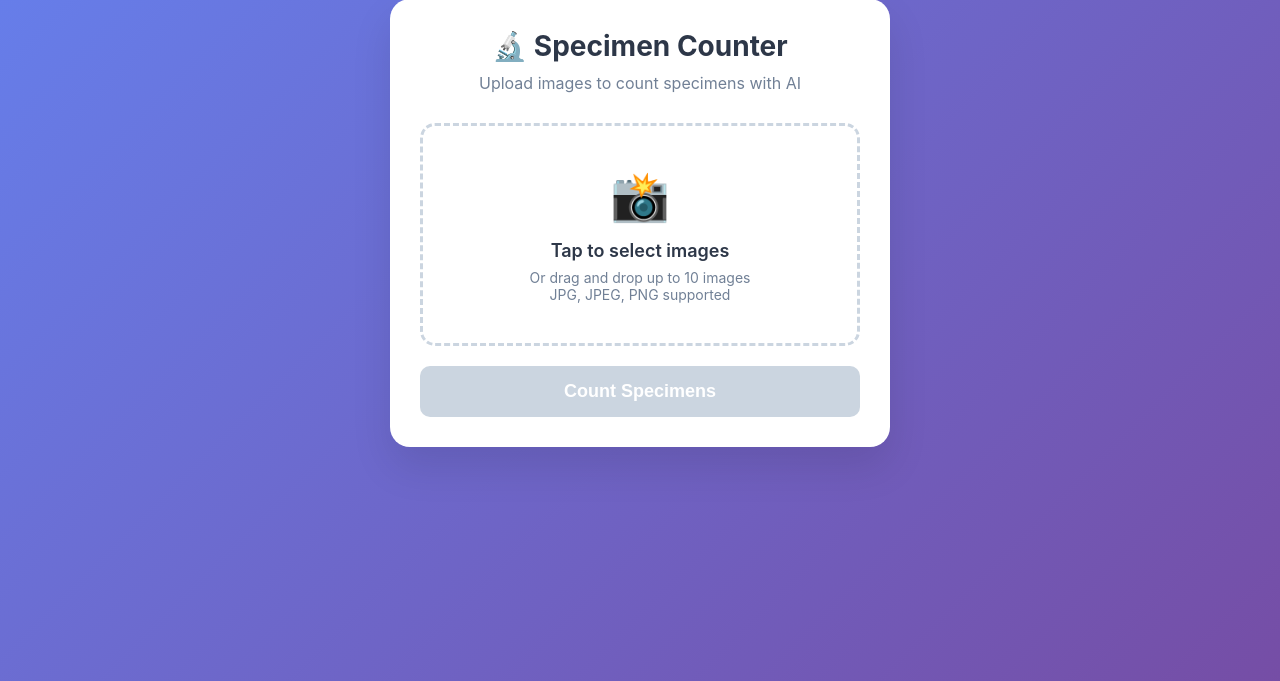
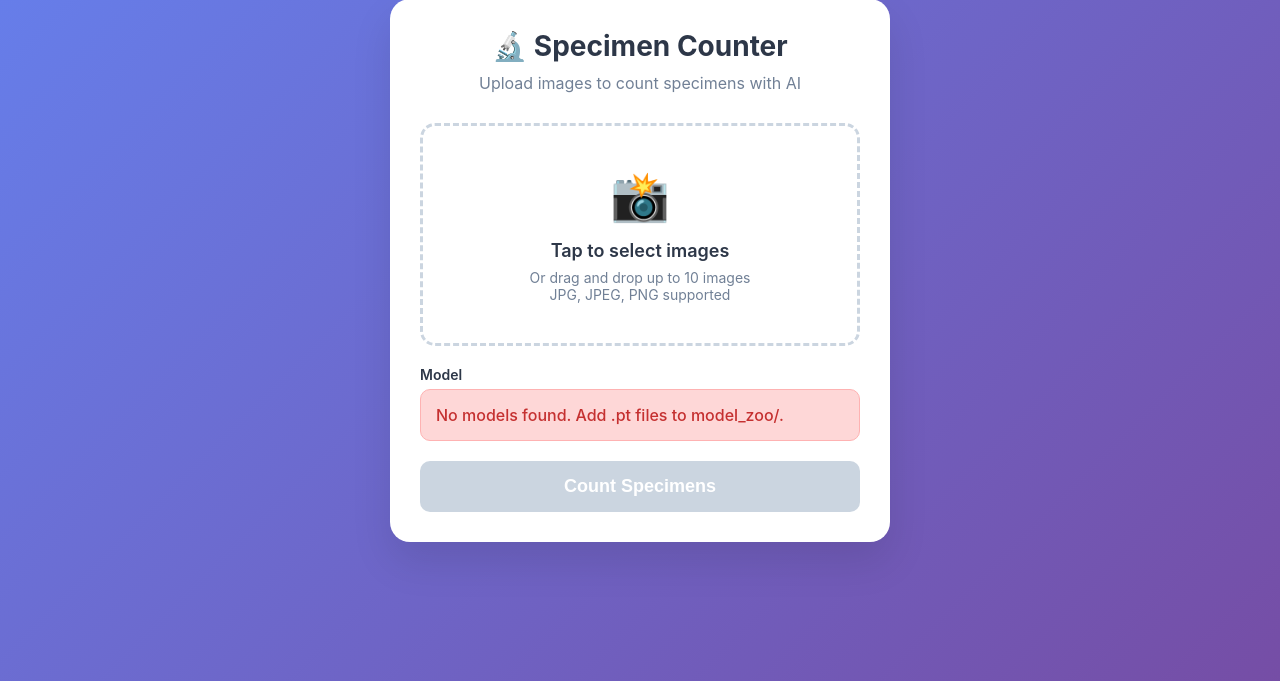
Before and after one commit to JackDanHollister/NHM_Specimen_Counter, a Flask app: page / in a window 1280 px wide. Shown: the part 21-702 px from the top of the page. Run offline with Flask 3, Linux system fonts and the light colour scheme.

Commit message:
feat(models): allow selecting models from model_zoo

```diff
--- a/app.py
+++ b/app.py
@@ -12,7 +12,7 @@ import zipfile
 import glob
 from pathlib import Path
 from datetime import datetime
-from flask import Flask, request, render_template, redirect, url_for, send_file, flash, jsonify
+from flask import Flask, request, render_template, redirect, url_for, send_file, flash, jsonify, session
 from werkzeug.utils import secure_filename
 
 app = Flask(__name__)
@@ -26,6 +26,19 @@ MAX_FILES = 10
 
 # Ensure upload directory exists
 os.makedirs(UPLOAD_FOLDER, exist_ok=True)
+
+# Model zoo directory for selectable models
+MODEL_ZOO_DIR = Path(__file__).resolve().parent / "model_zoo"
+MODEL_ZOO_DIR.mkdir(exist_ok=True)
+
+
+def get_available_models():
+    """Return list of available model paths."""
+    models = sorted(MODEL_ZOO_DIR.glob("*.pt"))
+    fallback = Path(__file__).resolve().parent / "best.pt"
+    if fallback.exists() and fallback not in models:
+        models.insert(0, fallback)
+    return [str(path) for path in models]
 
 def allowed_file(filename):
     """Check if file extension is allowed"""
@@ -78,13 +91,22 @@ def create_results_zip(results_folder):
 @app.route('/')
 def upload_page():
     """Main upload page"""
-    return render_template('upload.html')
+    model_paths = get_available_models()
+    models = [{'path': m, 'name': Path(m).name} for m in model_paths]
+    default_model = models[0]['path'] if models else ''
+    session['selected_model'] = default_model
+    return render_template('upload.html', models=models, default_model=default_model)
 
 @app.route('/upload', methods=['POST'])
 def upload_files():
     """Handle file uploads"""
     if 'files' not in request.files:
         flash('No files selected')
+        return redirect(request.url)
+
+    available_models = get_available_models()
+    if not available_models:
+        flash('No models available. Add .pt files to model_zoo/.')
         return redirect(request.url)
 
     files = request.files.getlist('files')
@@ -96,6 +118,12 @@ def upload_files():
     if len(files) > MAX_FILES:
         flash(f'Maximum {MAX_FILES} files allowed')
         return redirect(request.url)
+
+    # Persist selected model for processing step
+    selected_model = request.form.get('model_name', '').strip()
+    if selected_model not in available_models and available_models:
+        selected_model = available_models[0]
+    session['selected_model'] = selected_model
 
     # Clean up any old uploads first
     cleanup_old_uploads()
@@ -124,10 +152,22 @@ def process_images():
 def run_yolo():
     """Run the YOLO processing script"""
     try:
+        model_path = session.get('selected_model') or ''
+        available_models = get_available_models()
+        if not model_path and available_models:
+            model_path = available_models[0]
+        if model_path and model_path not in available_models:
+            model_path = available_models[0] if available_models else ''
+
+        if not model_path:
+            return jsonify({'status': 'error', 'message': 'No model available. Add .pt files to model_zoo/.'})
+
         # Run the existing YOLO script
         result = subprocess.run([
             '/usr/local/bin/python',
-            'run_count_specimens_with_counts.py'
+            'run_count_specimens_with_counts.py',
+            '--model-path',
+            model_path
         ],
         capture_output=True,
         text=True,
--- a/templates/upload.html
+++ b/templates/upload.html
@@ -102,6 +102,28 @@
             font-size: 14px;
         }
 
+        .model-select {
+            margin: 10px 0 20px;
+        }
+
+        .model-select label {
+            display: block;
+            margin-bottom: 6px;
+            color: #2d3748;
+            font-weight: 600;
+            font-size: 14px;
+        }
+
+        .model-select select {
+            width: 100%;
+            padding: 10px 12px;
+            border: 1px solid #cbd5e0;
+            border-radius: 10px;
+            font-size: 14px;
+            color: #2d3748;
+            background: #fff;
+        }
+
         .remove-file {
             background: #e53e3e;
             color: white;
@@ -183,6 +205,21 @@
 
             <ul class="file-list" id="fileList"></ul>
 
+            <div class="model-select">
+                <label for="modelSelect">Model</label>
+                {% if models %}
+                    <select id="modelSelect" name="model_name">
+                        {% for model in models %}
+                            <option value="{{ model.path }}" {% if model.path == default_model %}selected{% endif %}>
+                                {{ model.name }}
+                            </option>
+                        {% endfor %}
+                    </select>
+                {% else %}
+                    <div class="alert alert-error">No models found. Add .pt files to model_zoo/.</div>
+                {% endif %}
+            </div>
+
             <button type="submit" class="process-btn" id="processBtn" disabled>
                 Count Specimens
             </button>
@@ -194,6 +231,7 @@
         const fileInput = document.getElementById('fileInput');
         const fileList = document.getElementById('fileList');
         const processBtn = document.getElementById('processBtn');
+        const hasModels = {{ 'true' if models else 'false' }};
 
         let selectedFiles = [];
 
@@ -246,7 +284,7 @@
         }
 
         function updateProcessButton() {
-            processBtn.disabled = selectedFiles.length === 0;
+            processBtn.disabled = selectedFiles.length === 0 || !hasModels;
             processBtn.textContent = selectedFiles.length > 0 ?
                 `Count Specimens (${selectedFiles.length} image${selectedFiles.length !== 1 ? 's' : ''})` :
                 'Count Specimens';
```
Also changed, not shown: run_count_specimens_with_counts.py (+20 -6 lines), README.md, 1 other file.
